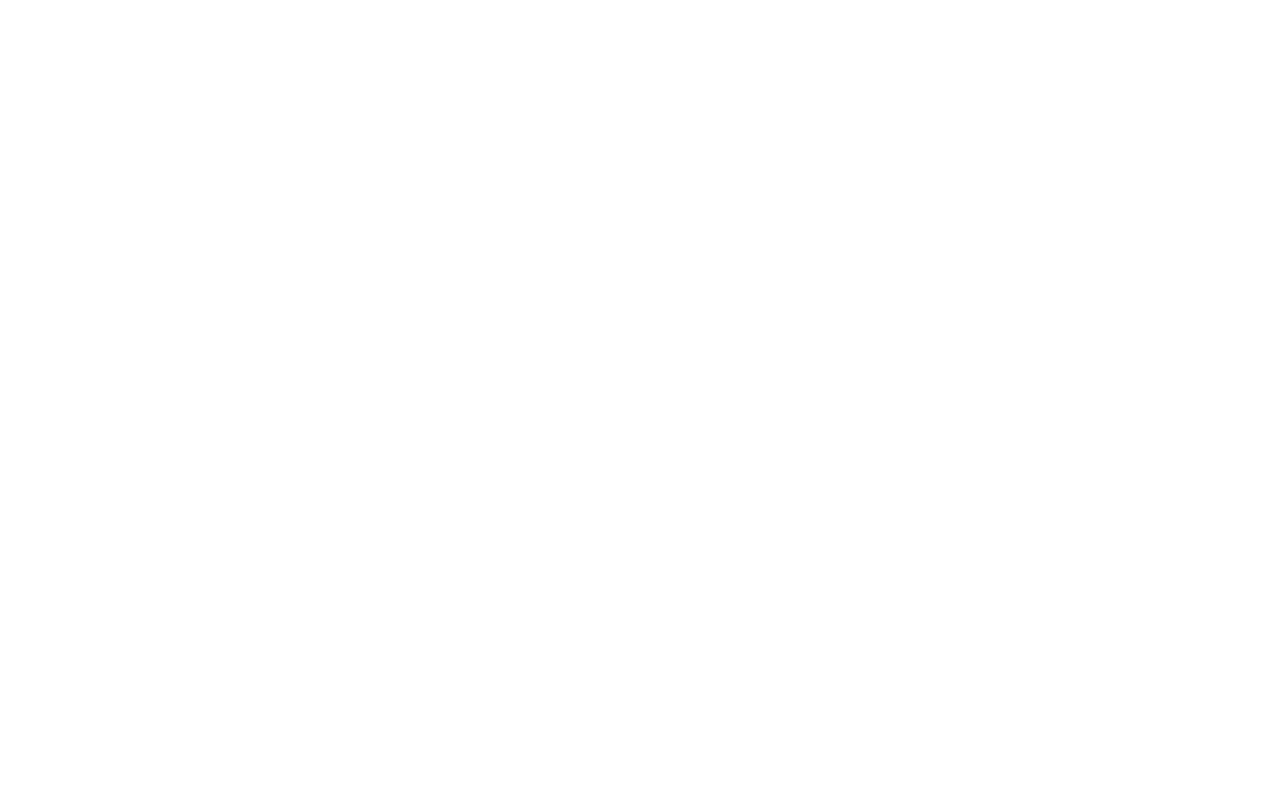
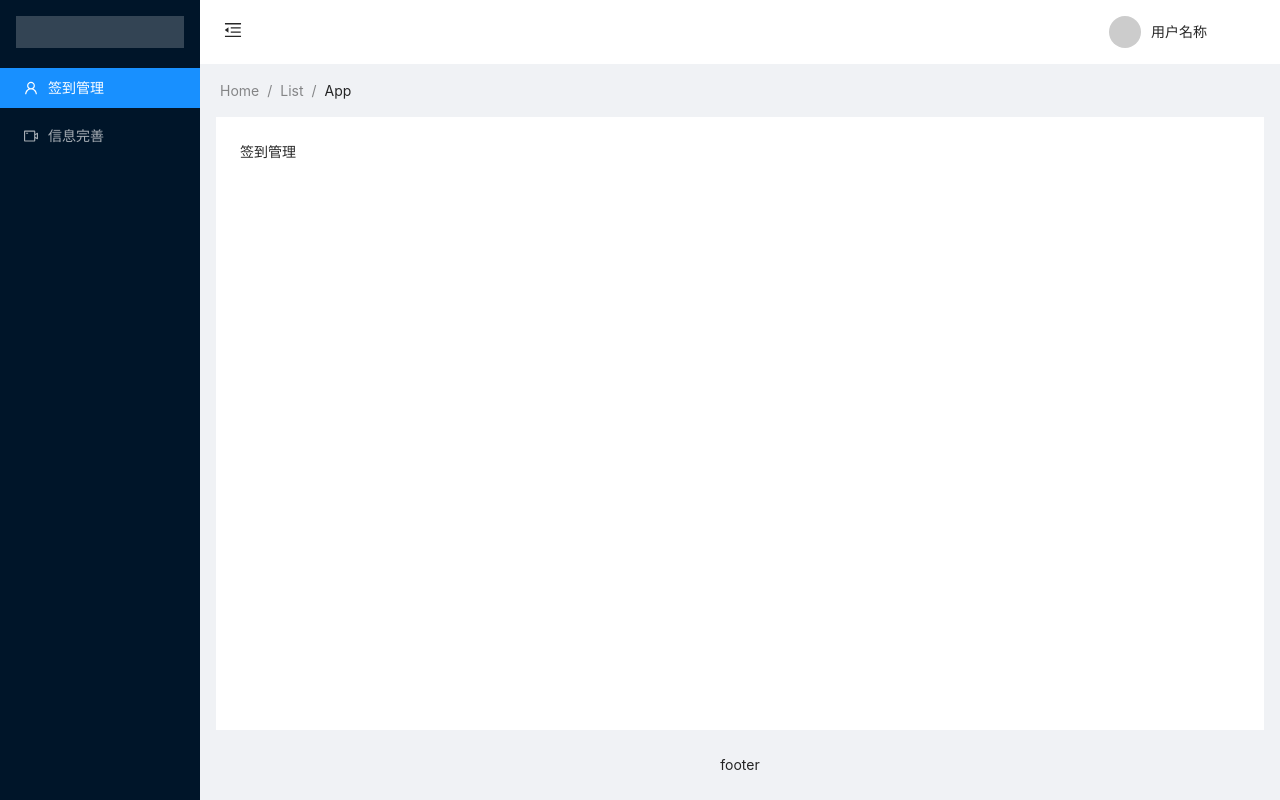
Before and after one commit to B-A-R-team/active-center-client, a Vue app: page /admin/signIn in a window 1280 px wide. Before the commit this address had no page. Built offline with nearby package versions, Linux system fonts and the light colour scheme.

Commit message:
完成admin的路由的挂载

```diff
--- a/src/router/index.js
+++ b/src/router/index.js
@@ -1,8 +1,8 @@
 /*
  * @Author: lts
  * @Date: 2021-01-15 12:46:41
- * @LastEditTime: 2021-01-15 21:18:03
- * @FilePath: \大学生创业基地管理项目\active-center-client\src\router\index.js
+ * @LastEditTime: 2021-01-16 09:41:02
+ * @FilePath: \active-center-client\src\router\index.js
  */
 import { createRouter, createWebHistory } from 'vue-router'
 import Home from '../views/Home.vue'
@@ -37,7 +37,19 @@
     path: '/admin',
     name: 'Admin',
     component: import('../views/admin/index/Index.vue'),
-    // redirect: '/index',
+    redirect: '/admin/signIn',
+    children: [
+      {
+        path: '/admin/signIn',
+        name: 'SignIn',
+        component: import('../views/admin/signIn/signIn.vue')
+      },
+      {
+        path: '/admin/userInfo',
+        name: 'UserInfo',
+        component: import('../views/admin/userInfo/UserInfo.vue')
+      },
+    ]
   }
 
 ]
--- a/src/views/admin/index/Index.less
+++ b/src/views/admin/index/Index.less
@@ -10,10 +10,10 @@
             padding    : 0 24px;
             cursor     : pointer;
             transition : color 0.3s;
-        }
 
-        &:hover {
-            color: #1890ff;
+            &:hover {
+                color: #1890ff;
+            }
         }
 
         .logo {
@@ -22,29 +22,34 @@
             margin    : 16px;
         }
     }
+
     .ant-breadcrumb {
-        padding-left: 20px;
+        padding-left : 20px;
         margin-bottom: 0;
     }
+
     .admin_header {
         position: relative;
+
         .user_info {
-            position: absolute;
-            display: flex;
+            position   : absolute;
+            display    : flex;
             align-items: center;
-            top: 0;
-            right: 4.5rem;
-            cursor: pointer;
+            top        : 0;
+            right      : 4.5rem;
+            cursor     : pointer;
+
             .user_name {
-                margin-left: .625rem;
-                display:block;
-                width: 3.5625rem;
-                overflow: hidden;
+                margin-left  : .625rem;
+                display      : block;
+                width        : 3.5625rem;
+                overflow     : hidden;
                 text-overflow: ellipsis;
-                white-space: nowrap;
+                white-space  : nowrap;
             }
 
         }
+
         @media (max-width:800px) {
             .user_info {
                 right: 0;
--- a/src/views/admin/index/Index.vue
+++ b/src/views/admin/index/Index.vue
@@ -1,7 +1,7 @@
 <!--
  * @Author: lts
  * @Date: 2021-01-15 21:16:54
- * @LastEditTime: 2021-01-16 09:28:41
+ * @LastEditTime: 2021-01-16 09:44:41
  * @FilePath: \active-center-client\src\views\admin\index\Index.vue
 -->
 <template>
@@ -11,12 +11,16 @@
         <div class="logo" />
         <a-menu theme="dark" mode="inline" v-model:selectedKeys="selectedKeys">
           <a-menu-item key="1">
-            <user-outlined />
-            <span>签到管理</span>
+            <router-link to="/admin/signIn">
+              <user-outlined />
+              <span>签到管理</span>
+            </router-link>
           </a-menu-item>
           <a-menu-item key="2">
-            <video-camera-outlined />
-            <span>信息完善</span>
+            <router-link to="/admin/userInfo">
+              <video-camera-outlined />
+              <span>信息完善</span>
+            </router-link>
           </a-menu-item>
         </a-menu>
       </a-layout-sider>
@@ -53,7 +57,7 @@
             minHeight: '280px',
           }"
         >
-          Content
+          <router-view></router-view>
         </a-layout-content>
         <a-layout-footer :style="{ textAlign: 'center' }"
           >footer</a-layout-footer
--- /dev/null
+++ b/src/views/admin/signIn/signIn.vue
@@ -0,0 +1,16 @@
+<!--
+ * @Author: lts
+ * @Date: 2021-01-16 09:31:18
+ * @LastEditTime: 2021-01-16 09:32:14
+ * @FilePath: \active-center-client\src\views\admin\signIn\signIn.vue
+-->
+<template>
+    <div>
+        签到管理
+    </div>
+</template>
+<script>
+export default {
+    name: 'SignIn'
+}
+</script>
--- /dev/null
+++ b/src/views/admin/userInfo/UserInfo.vue
@@ -0,0 +1,16 @@
+<!--
+ * @Author: lts
+ * @Date: 2021-01-16 09:31:10
+ * @LastEditTime: 2021-01-16 09:32:48
+ * @FilePath: \active-center-client\src\views\admin\userInfo\UserInfo.vue
+-->
+<template>
+    <div>
+        信息管理
+    </div>
+</template>
+<script>
+export default {
+    name:'UserInfo'
+}
+</script>
```
Also changed, not shown: src/views/admin/signIn/signIn.less (added), src/views/admin/userInfo/UserInfo.less (added).
